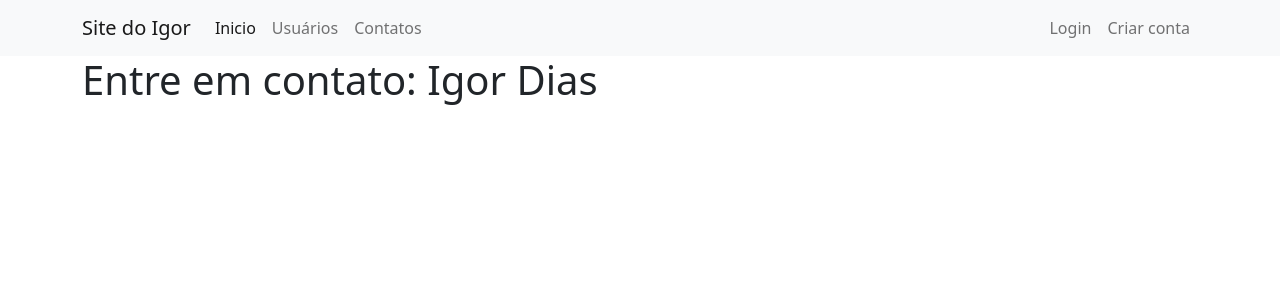
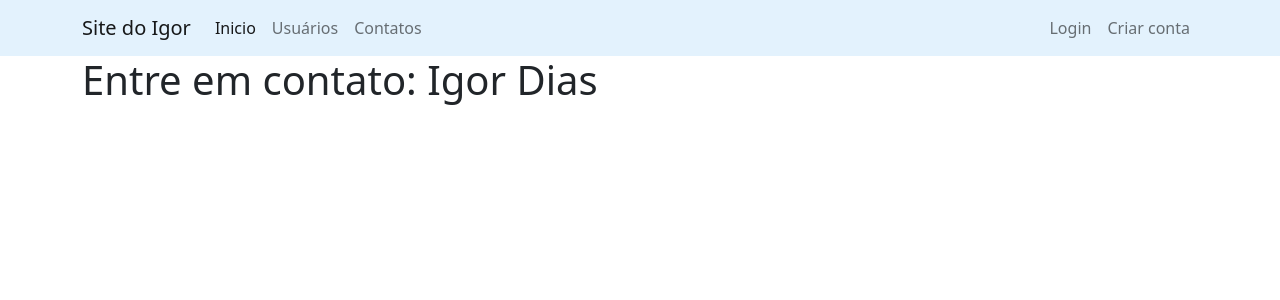
Before and after one commit to IgorDias1998/site_python_flask_completo, a Flask app: page /contatos in a window 1280 px wide. Shown: the top 300 px of the page. Run offline with Flask 3, Linux system fonts and the light colour scheme.

Commit message:
Update navbar.html

```diff
--- a/siteCompleto/templates/navbar.html
+++ b/siteCompleto/templates/navbar.html
@@ -1,4 +1,4 @@
-<nav class="navbar navbar-expand-lg navbar-light bg-light">
+<nav class="navbar navbar-expand-lg navbar-light" style="background-color: #e3f2fd;">
   <div class="container-fluid container">
     <a class="navbar-brand" href="/">Site do Igor</a>
     <div class="collapse navbar-collapse" id="navbarSupportedContent">
```
